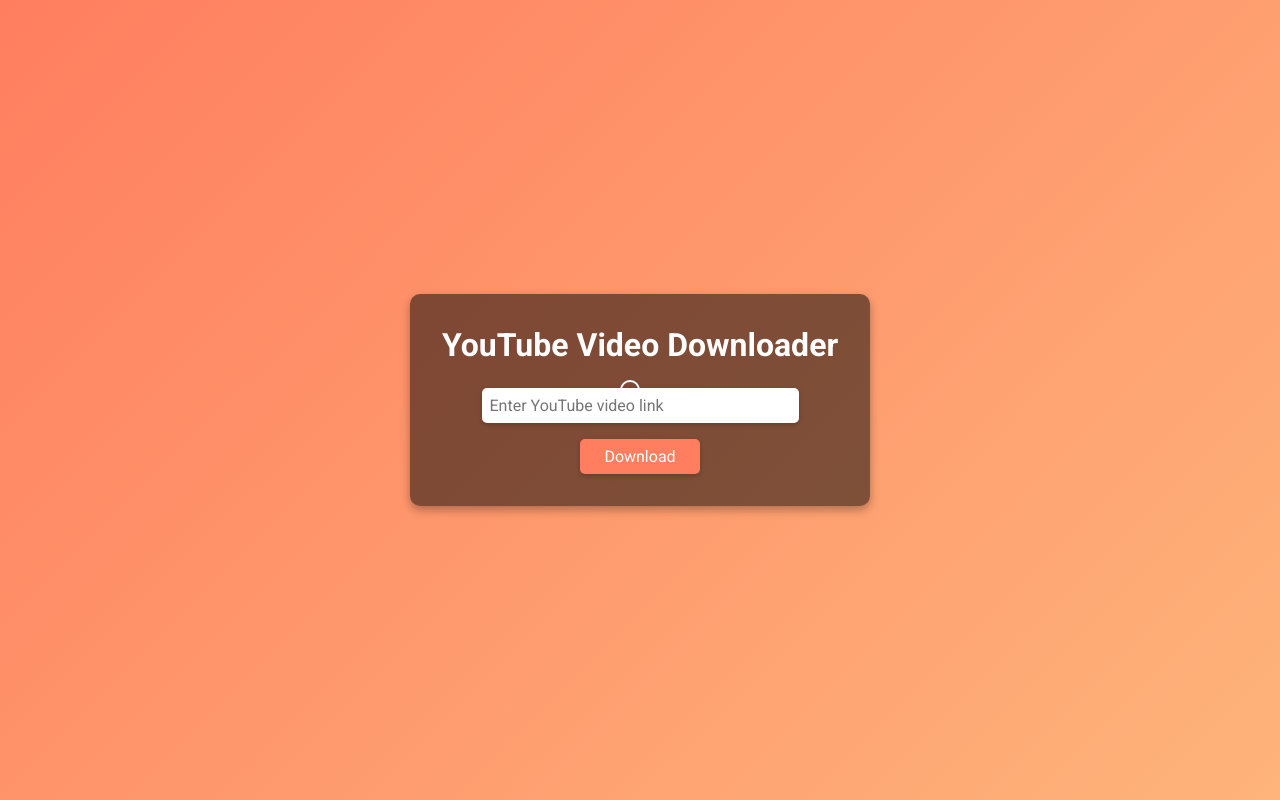
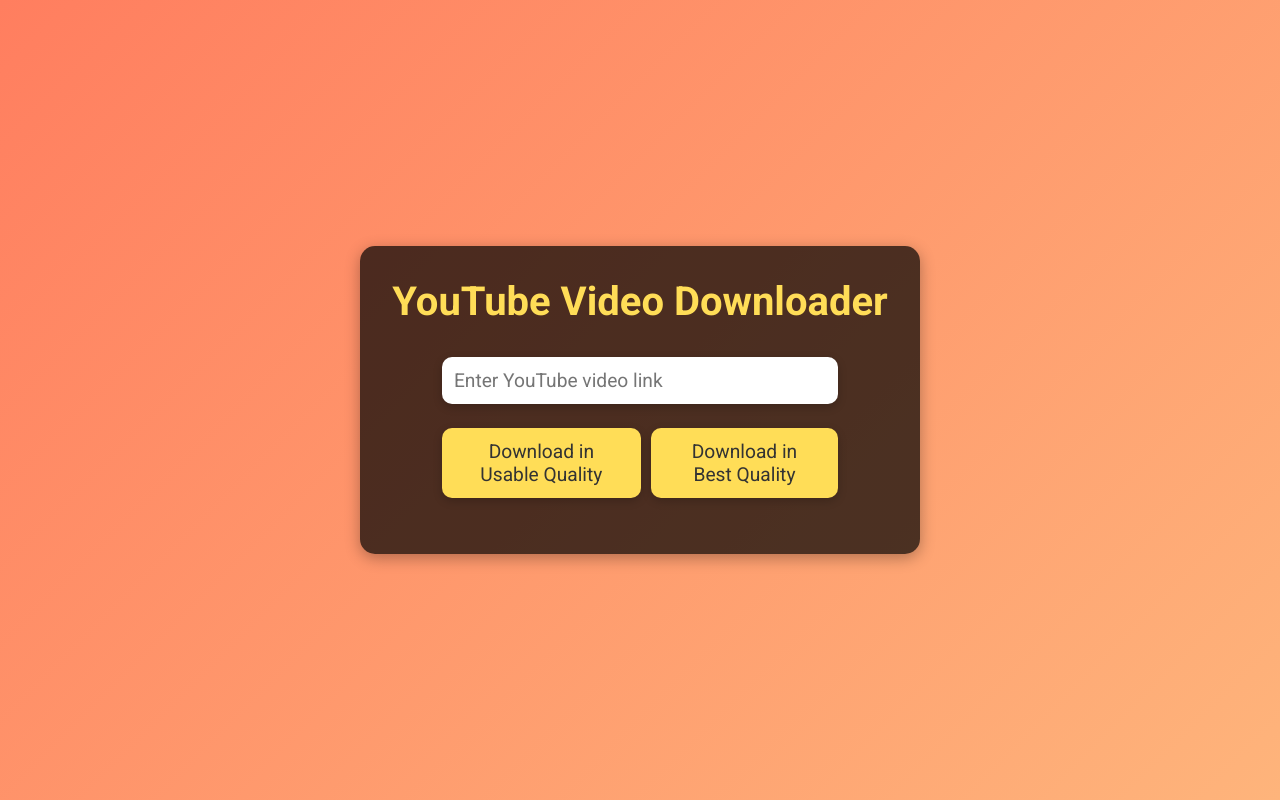
Before and after one commit to Chresko08/youtube-video-downloader, a Flask app: page / in a window 1280 px wide. Run offline with Flask 3, Linux system fonts and the light colour scheme.

Commit message:
Added option to download in best possible quality

```diff
--- a/app.py
+++ b/app.py
@@ -1,6 +1,7 @@
-from flask import Flask, render_template, request, send_file
+from flask import Flask, render_template, request, jsonify
 import yt_dlp
 import os
+import subprocess
 
 app = Flask(__name__)
 
@@ -10,19 +11,34 @@
 
 @app.route('/download', methods=['POST'])
 def download_video():
-    url = request.form['url']
-    ydl_opts = {
-        'format': 'best',
-        'outtmpl': 'downloads/%(title)s.%(ext)s',
-    }
+    url = request.form.get('url')
+    action = request.form.get('action')
+
+    if not url or not action:
+        return jsonify({"success": False, "error": "Missing URL or action parameter."})
+
+    if action == 'usable':
+        ydl_opts = {
+            'format': 'best',
+            'outtmpl': 'downloads/%(title)s.%(ext)s',
+        }
+    else:  # Best quality with merging
+        ydl_opts = {
+            'format': 'bestvideo+bestaudio/best',
+            'outtmpl': 'downloads/%(title)s.%(ext)s',
+            'postprocessors': [{
+                'key': 'FFmpegVideoConvertor',
+                'preferedformat': 'mp4',  # or 'mkv'
+            }],
+        }
 
     try:
         with yt_dlp.YoutubeDL(ydl_opts) as ydl:
             info_dict = ydl.extract_info(url, download=True)
             video_title = ydl.prepare_filename(info_dict)
-            return send_file(video_title, as_attachment=True)
+            return jsonify({"success": True, "filename": video_title})
     except Exception as e:
-        return f"An error occurred: {e}"
+        return jsonify({"success": False, "error": str(e)})
 
 if __name__ == '__main__':
     if not os.path.exists('downloads'):
--- a/requirements.txt
+++ b/requirements.txt
@@ -1,3 +1,4 @@
 Flask
 yt-dlp
+ffmpeg
 gunicorn
--- a/static/styles.css
+++ b/static/styles.css
@@ -3,7 +3,6 @@
     padding: 0;
     box-sizing: border-box;
     font-family: 'Roboto', sans-serif;
-    cursor: none; /* Hide the default cursor */
 }
 
 body {
@@ -13,22 +12,22 @@
     height: 100vh;
     background: linear-gradient(135deg, #ff7e5f, #feb47b);
     color: #fff;
-    position: relative;
 }
 
 .container {
     text-align: center;
-    background: rgba(0, 0, 0, 0.5);
+    background: rgba(0, 0, 0, 0.7);
     padding: 2rem;
-    border-radius: 10px;
-    box-shadow: 0 4px 10px rgba(0, 0, 0, 0.3);
+    border-radius: 15px;
+    box-shadow: 0 4px 15px rgba(0, 0, 0, 0.3);
     animation: fadeIn 1s ease-in-out;
+    position: relative;
 }
 
 h1 {
-    margin-bottom: 1.5rem;
-    font-size: 2rem;
-    animation: slideIn 1s ease-in-out;
+    margin-bottom: 2rem;
+    font-size: 2.5rem;
+    color: #ffdd57;
 }
 
 form {
@@ -38,49 +37,77 @@
 }
 
 input {
-    padding: 0.5rem;
+    padding: 0.75rem;
     width: 80%;
     max-width: 400px;
-    margin-bottom: 1rem;
+    margin-bottom: 1.5rem;
     border: none;
-    border-radius: 5px;
-    font-size: 1rem;
-    box-shadow: 0 2px 5px rgba(0, 0, 0, 0.2);
-    transition: all 0.3s ease-in-out;
+    border-radius: 10px;
+    font-size: 1.2rem;
+    box-shadow: 0 3px 10px rgba(0, 0, 0, 0.2);
+    transition: box-shadow 0.3s ease-in-out;
 }
 
 input:focus {
     outline: none;
-    box-shadow: 0 2px 10px rgba(0, 0, 0, 0.3);
+    box-shadow: 0 3px 15px rgba(0, 0, 0, 0.4);
 }
 
 .btn {
-    padding: 0.5rem 1.5rem;
+    padding: 0.75rem 2rem;
     border: none;
-    border-radius: 5px;
-    background: #ff7e5f;
-    color: #fff;
-    font-size: 1rem;
+    border-radius: 10px;
+    background: #ffdd57;
+    color: #333;
+    font-size: 1.2rem;
     cursor: pointer;
-    box-shadow: 0 2px 5px rgba(0, 0, 0, 0.2);
-    transition: all 0.3s ease-in-out;
+    box-shadow: 0 3px 10px rgba(0, 0, 0, 0.2);
+    transition: background 0.3s ease-in-out, box-shadow 0.3s ease-in-out;
+}
+
+.button-container {
+    display: flex;
+    justify-content: space-between;
+    gap: 10px;
+    width: 80%;
+    max-width: 400px;
+    margin-bottom: 1.5rem;
 }
 
 .btn:hover {
-    background: #feb47b;
-    box-shadow: 0 2px 10px rgba(0, 0, 0, 0.3);
+    background: #ffc107;
+    box-shadow: 0 3px 15px rgba(0, 0, 0, 0.3);
 }
 
-.cursor {
-    width: 20px;
-    height: 20px;
-    border: 2px solid #fff;
+.loading {
+    display: none;
+    flex-direction: column;
+    align-items: center;
+    justify-content: center;
+    position: absolute;
+    top: 0;
+    left: 0;
+    right: 0;
+    bottom: 0;
+    background: rgba(0, 0, 0, 0.7);
+    border-radius: 15px;
+}
+
+.spinner {
+    border: 4px solid rgba(255, 255, 255, 0.3);
+    border-top: 4px solid #fff;
     border-radius: 50%;
-    position: absolute;
-    pointer-events: none;
-    transition: transform 0.1s ease-in-out;
-    transform: translate(-50%, -50%);
-    z-index: 1000;
+    width: 40px;
+    height: 40px;
+    animation: spin 1s linear infinite;
+    margin-bottom: 1rem;
+}
+
+.message {
+    display: none;
+    margin-top: 1rem;
+    font-size: 1.2rem;
+    color: #ffdd57;
 }
 
 @keyframes fadeIn {
@@ -92,13 +119,11 @@
     }
 }
 
-@keyframes slideIn {
+@keyframes spin {
     from {
-        transform: translateY(-20px);
-        opacity: 0;
+        transform: rotate(0deg);
     }
     to {
-        transform: translateY(0);
-        opacity: 1;
+        transform: rotate(360deg);
     }
 }
--- a/templates/index.html
+++ b/templates/index.html
@@ -10,29 +10,59 @@
 <body>
     <div class="container">
         <h1>YouTube Video Downloader</h1>
-        <form action="/download" method="post">
+        <form id="download-form">
             <input type="text" id="url" name="url" placeholder="Enter YouTube video link" required>
-            <button type="submit" class="btn">Download</button>
+            <div class="button-container">
+                <button type="button" class="btn" id="usable-quality-btn" data-action="usable">Download in Usable Quality</button>
+                <button type="button" class="btn" id="best-quality-btn" data-action="best">Download in Best Quality</button>
+            </div>
         </form>
+        <div id="loading" class="loading">
+            <div class="spinner"></div>
+            <p>Downloading...</p>
         </div>
-    <div class="cursor"></div>
-</body>
+        <div id="message" class="message"></div>
+    </div>
     <script>
-document.addEventListener('DOMContentLoaded', () => {
-    const cursor = document.querySelector('.cursor');
-
-    document.addEventListener('mousemove', (e) => {
-        cursor.style.left = e.pageX + 'px';
-        cursor.style.top = e.pageY + 'px';
+        document.getElementById('usable-quality-btn').addEventListener('click', function() {
+            submitForm('usable');
         });
 
-    document.addEventListener('mousedown', () => {
-        cursor.style.transform = 'scale(0.7)';
+        document.getElementById('best-quality-btn').addEventListener('click', function() {
+            submitForm('best');
         });
 
-    document.addEventListener('mouseup', () => {
-        cursor.style.transform = 'scale(1)';
+        function submitForm(action) {
+            document.getElementById('loading').style.display = 'flex';
+            document.getElementById('message').style.display = 'none';
+
+            const url = document.getElementById('url').value;
+            const formData = new FormData();
+            formData.append('url', url);
+            formData.append('action', action);
+
+            fetch('/download', {
+                method: 'POST',
+                body: formData,
+            })
+            .then(response => response.json())
+            .then(data => {
+                document.getElementById('loading').style.display = 'none';
+                const messageDiv = document.getElementById('message');
+                if (data.success) {
+                    messageDiv.textContent = 'Download complete! Check your downloads folder.';
+                } else {
+                    messageDiv.textContent = `Error: ${data.error}`;
+                }
+                messageDiv.style.display = 'block';
+            })
+            .catch(error => {
+                document.getElementById('loading').style.display = 'none';
+                const messageDiv = document.getElementById('message');
+                messageDiv.textContent = `Error: ${error}`;
+                messageDiv.style.display = 'block';
             });
-});
+        }
     </script>
+</body>
 </html>
```
Also changed, not shown: 1 other file. Lines whose indentation alone changed are shown as unchanged.
